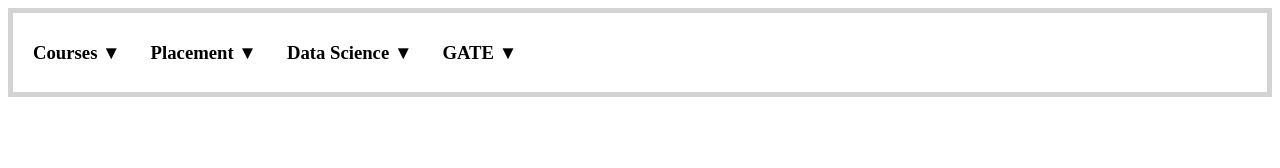
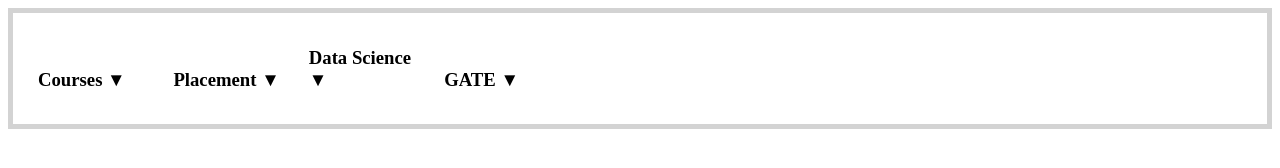
Before and after one commit to Singireddynithin/CSS, a plain HTML site: page Transitions.html in a window 1280 px wide. Drawn offline with Linux system fonts and the light colour scheme.

```diff
--- a/Transitions.html
+++ b/Transitions.html
@@ -6,14 +6,17 @@
     <title>Transitions</title>
     <style>
         .div1 {
-            display: flex;
-            gap: 30px;
+            /* display: flex;
+            gap: 30px; */
             background-color: white;
             padding: 10px 20px;
             font-family: 'Times New Roman', Times, serif;
             border: 5px solid lightgray;
         }
         .div2 {
+            display: inline-block;
+            width: 10%;
+            padding: 5px;
             position: relative;
             cursor: pointer;
         }
@@ -48,7 +51,7 @@
         }
         .div3 div {
             padding: 5px;
-            white-space: nowrap;
+            /* white-space: nowrap; */
         }
 
         .div3 div:hover {
```
